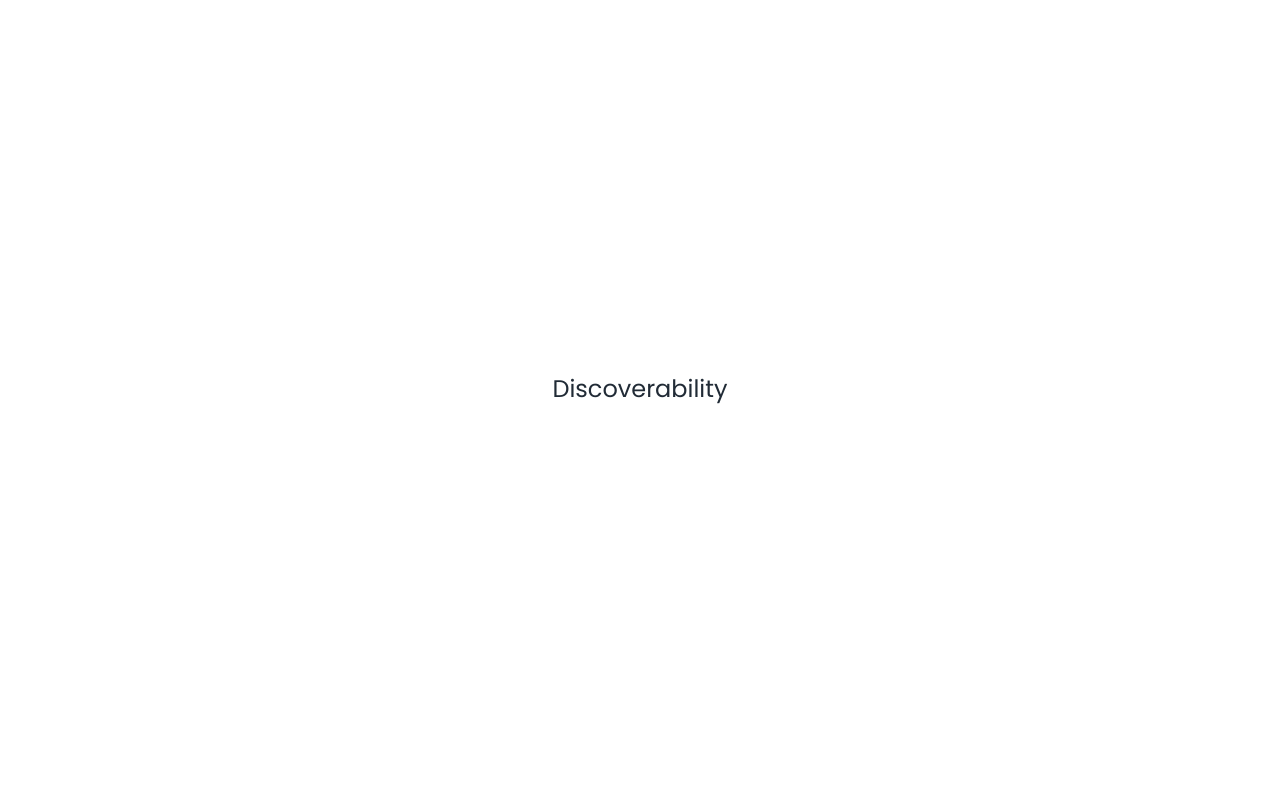
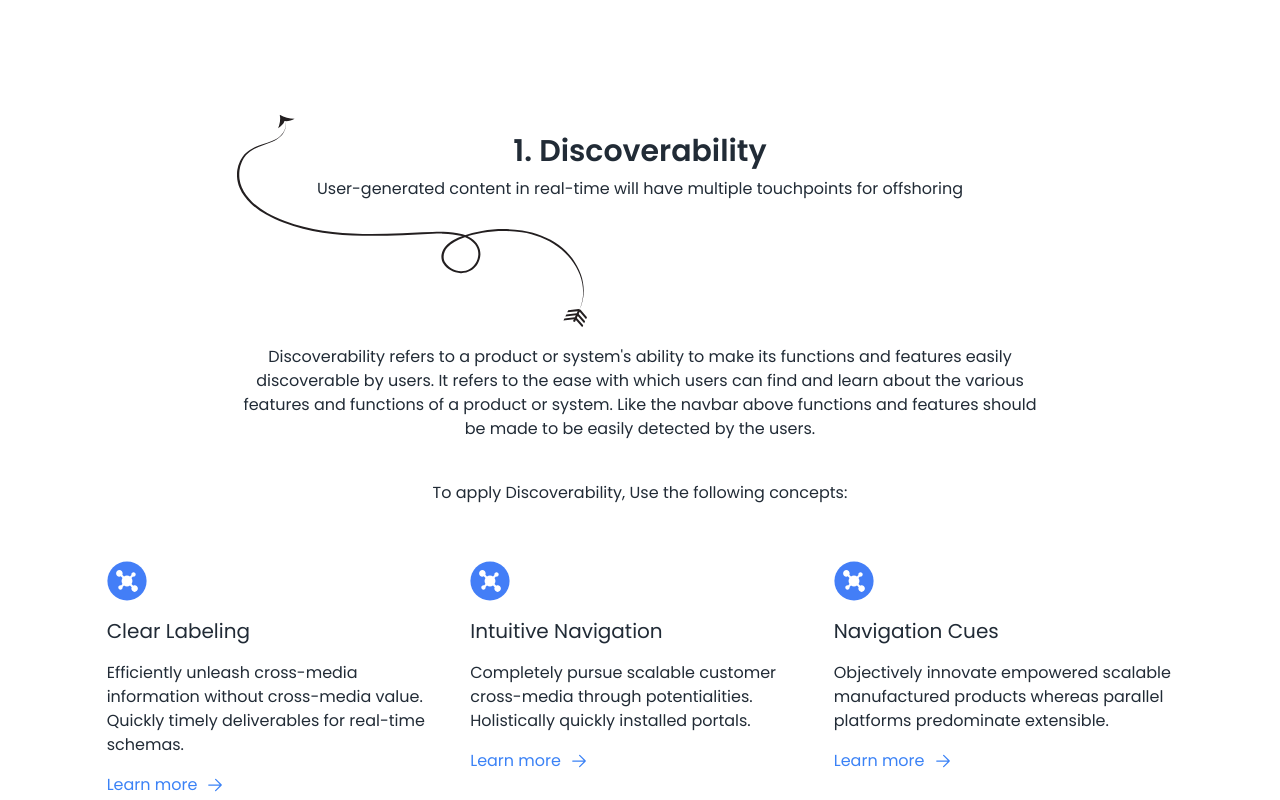
Before and after one commit to yohannesakd/hci-project, a Vue app: page / in a window 1280 px wide. Shown: the part 660-1460 px from the top of the page. Built offline with nearby package versions, Linux system fonts and the light colour scheme.

Commit message:
add discoverability section

```diff
--- a/src/App.vue
+++ b/src/App.vue
@@ -2,20 +2,16 @@
     <div>
         <the-header class="z-20"></the-header>
         <main class="flex flex-col pt-20">
-            <the-hero id="hero"></the-hero>
-            <disc-section id="discoverability" class="bg-white"></disc-section>
-            <feedback-section id="feedback"></feedback-section>
-            <cm-section id="conceptual-model" class="bg-white"></cm-section>
-            <affordance-section id="affordance"></affordance-section>
-            <signifiers-section
-                id="signifiers"
-                class="bg-white"
-            ></signifiers-section>
-            <mapping-section id="mapping"></mapping-section>
-            <constraints-section
-                id="constraints"
-                class="bg-white"
-            ></constraints-section>
+            <the-hero id="home"></the-hero>
+            <div class="w-10/12 mx-auto">
+                <disc-section id="discoverability"></disc-section>
+                <feedback-section id="feedback"></feedback-section>
+                <cm-section id="conceptual-model"></cm-section>
+                <affordance-section id="affordance"></affordance-section>
+                <signifiers-section id="signifiers"></signifiers-section>
+                <mapping-section id="mapping"></mapping-section>
+                <constraints-section id="constraints"></constraints-section>
+            </div>
         </main>
     </div>
 </template>
--- a/src/components/AffordanceSection.vue
+++ b/src/components/AffordanceSection.vue
@@ -1,6 +1,6 @@
 <template>
     <div class="w-full">
-        <div class="min-h-[100vh] text-white flex items-center justify-center">
+        <div class="min-h-[100vh] flex items-center justify-center">
             <h1 class="text-2xl">Affordance</h1>
         </div>
     </div>
--- a/src/components/DiscSection.vue
+++ b/src/components/DiscSection.vue
@@ -1,7 +1,100 @@
 <template>
     <div class="w-full">
-        <div class="min-h-[100vh] text-black flex items-center justify-center">
-            <h1 class="text-2xl">Discoverability</h1>
+        <div
+            class="min-h-[100vh] text-black lg:pt-36 pt-20 flex flex-col items-center relative"
+        >
+            <h2 class="text-3xl font-semibold text-center">
+                1. Discoverability
+            </h2>
+            <p class="text-center text-md mt-2">
+                User-generated content in real-time will have multiple
+                touchpoints for offshoring
+            </p>
+
+            <div class="absolute right-[55%] top-28 w-[350px] h-60">
+                <img
+                    id="curvy-arrow"
+                    src="@/assets/images/arrow.svg"
+                    class="h-full w-full"
+                    alt=""
+                />
+            </div>
+
+            <p class="text-center w-3/4 mt-36">
+                Discoverability refers to a product or system's ability to make
+                its functions and features easily discoverable by users. It
+                refers to the ease with which users can find and learn about the
+                various features and functions of a product or system. Like the
+                navbar above functions and features should be made to be easily
+                detected by the users.
+            </p>
+
+            <p class="mt-10">
+                To apply Discoverability, Use the following concepts:
+            </p>
+
+            <div class="flex gap-6 justify-between mt-14">
+                <div class="flex flex-col gap-4 flex-1">
+                    <img
+                        src="@/assets/images/icon-clear-labeling.svg"
+                        class="w-10 h-10"
+                        alt=""
+                    />
+                    <h4 class="text-xl">Clear Labeling</h4>
+                    <p>
+                        Efficiently unleash cross-media information without
+                        cross-media value. Quickly timely deliverables for
+                        real-time schemas.
+                    </p>
+                    <a href="#" class="text-blue-500 flex gap-2 items-center"
+                        ><span>Learn more</span>
+                        <arrow-right class="w-5 h-5"></arrow-right>
+                    </a>
+                </div>
+                <div class="flex flex-col gap-4 flex-1">
+                    <img
+                        src="@/assets/images/icon-clear-labeling.svg"
+                        class="w-10 h-10"
+                        alt=""
+                    />
+                    <h4 class="text-xl">Intuitive Navigation</h4>
+                    <p>
+                        Completely pursue scalable customer cross-media through
+                        potentialities. Holistically quickly installed portals.
+                    </p>
+                    <a href="#" class="text-blue-500 flex gap-2 items-center"
+                        ><span>Learn more</span>
+                        <arrow-right class="w-5 h-5"></arrow-right>
+                    </a>
+                </div>
+                <div class="flex flex-col gap-4 flex-1">
+                    <img
+                        src="@/assets/images/icon-clear-labeling.svg"
+                        class="w-10 h-10"
+                        alt=""
+                    />
+                    <h4 class="text-xl">Navigation Cues</h4>
+                    <p>
+                        Objectively innovate empowered scalable manufactured
+                        products whereas parallel platforms predominate
+                        extensible.
+                    </p>
+                    <a href="#" class="text-blue-500 flex gap-2 items-center"
+                        ><span>Learn more</span>
+                        <arrow-right class="w-5 h-5"></arrow-right>
+                    </a>
+                </div>
+            </div>
         </div>
     </div>
 </template>
+
+<script>
+export default {}
+</script>
+
+<style scoped>
+#curvy-arrow {
+    transform: scale(-1, 1);
+}
+</style>
--- a/src/components/FeedbackSection.vue
+++ b/src/components/FeedbackSection.vue
@@ -1,6 +1,6 @@
 <template>
     <div class="w-full">
-        <div class="min-h-[100vh] text-white flex items-center justify-center">
+        <div class="min-h-[100vh] flex items-center justify-center">
             <h1 class="text-2xl">Feedback</h1>
         </div>
     </div>
--- a/src/components/MappingSection.vue
+++ b/src/components/MappingSection.vue
@@ -1,6 +1,6 @@
 <template>
     <div class="w-full">
-        <div class="min-h-[100vh] text-white flex items-center justify-center">
+        <div class="min-h-[100vh] flex items-center justify-center">
             <h1 class="text-2xl">Mapping</h1>
         </div>
     </div>
--- a/src/components/TheHero.vue
+++ b/src/components/TheHero.vue
@@ -1,9 +1,6 @@
 <template>
     <section id="hero" class="bg-primary text-white relative overflow-x-hidden">
-        <div
-            id="hero-content"
-            class="flex items-center justify-normal w-10/12 mx-auto relative"
-        >
+        <div class="flex items-center justify-normal w-10/12 mx-auto relative">
             <div
                 id="hero_left"
                 class="flex flex-col justify-center ml-6 w-1/2 mr-8"
--- a/src/components/layout/TheHeader.vue
+++ b/src/components/layout/TheHeader.vue
@@ -47,6 +47,7 @@ export default {
     data() {
         return {
             navItems: [
+                "Home",
                 "Discoverability",
                 "Feedback",
                 "Conceptual Model",
--- /dev/null
+++ b/src/components/util/ArrowRight.vue
@@ -0,0 +1,15 @@
+<template>
+    <svg
+        xmlns="http://www.w3.org/2000/svg"
+        fill="none"
+        viewBox="0 0 24 24"
+        stroke-width="1.5"
+        stroke="currentColor"
+    >
+        <path
+            stroke-linecap="round"
+            stroke-linejoin="round"
+            d="M4.5 12h15m0 0l-6.75-6.75M19.5 12l-6.75 6.75"
+        />
+    </svg>
+</template>
```
Also changed, not shown: src/main.js (+6 -4 lines), src/assets/images/arrow.svg (added), src/assets/images/icon-clear-labeling.svg (added).
